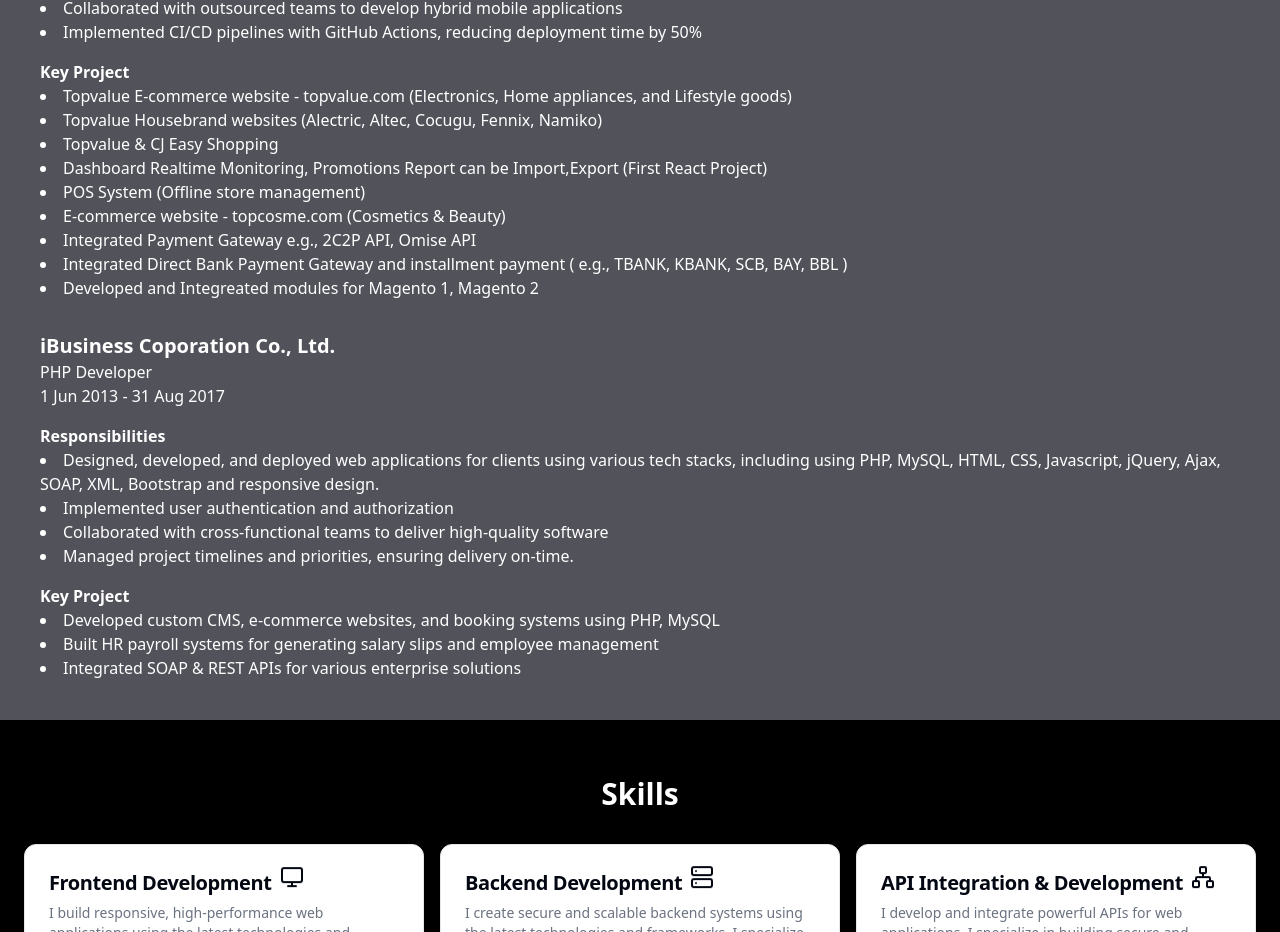
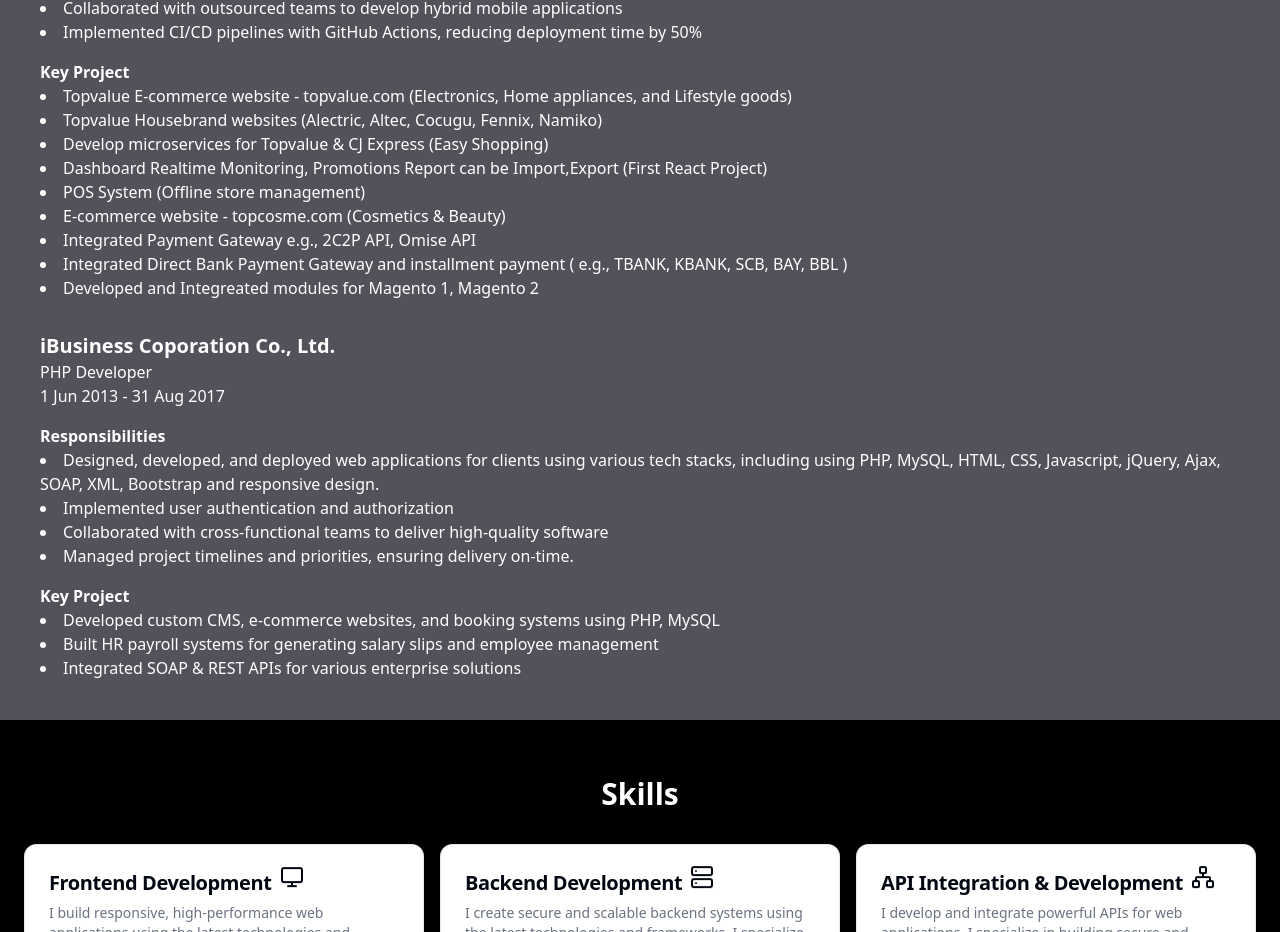
Before and after one commit to oopbest/my-resume-v3, a React (Vite) app: page / in a window 1280 px wide. Shown: the part 1576-2508 px from the top of the page. Built offline with nearby package versions, Linux system fonts and the light colour scheme.

Commit message:
update workexp

```diff
--- a/src/layout/components/WorkExp.tsx
+++ b/src/layout/components/WorkExp.tsx
@@ -17,7 +17,7 @@ const myExps = [
     keyProject: [
       "Topvalue E-commerce website - topvalue.com (Electronics, Home appliances, and Lifestyle goods)",
       "Topvalue Housebrand websites (Alectric, Altec, Cocugu, Fennix, Namiko)",
-      "Topvalue & CJ Easy Shopping",
+      "Develop microservices for Topvalue & CJ Express (Easy Shopping)",
       "Dashboard Realtime Monitoring, Promotions Report can be Import,Export (First React Project)",
       "POS System (Offline store management)",
       "E-commerce website - topcosme.com (Cosmetics & Beauty)",
```
